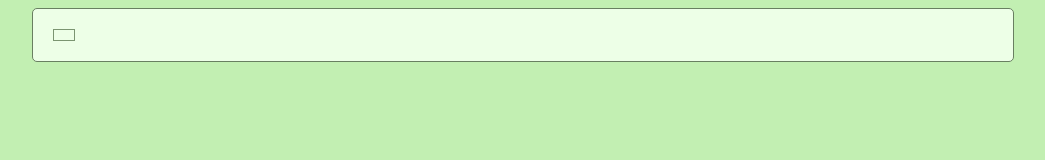
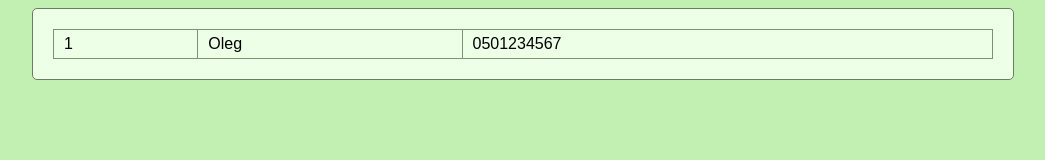
Before and after one commit to artemean/PhoneBook-Backbone, a website: page index.html in a window 1280 px wide. Shown: the whole page, without its empty margins (117-1162 px from the left). Drawn offline with Linux system fonts and the light colour scheme.

Commit message:
make simple item view

```diff
--- a/css/app.css
+++ b/css/app.css
@@ -29,3 +29,7 @@ td {
 	border: 1px solid #7b9571;
 	padding: 5px 10px;
 }
+
+.phonebook table {
+	width: 100%;
+}
--- a/js/app.js
+++ b/js/app.js
@@ -16,13 +16,14 @@ bookItem1.fetch({
 });
 
 
+
 var ItemView = Backbone.View.extend({
 	tagName: 'tr',
-	template: _.template('<td><%= name %></td>'),
+	template: _.template('<td><%= id %></td><td><%= name %></td><td><%= phone %></td>'),
+	model: bookItem1,
 
 	render: function(){
-		console.log(bookItem1.toJSON());
-		this.$el.html(this.template());
+		this.$el.html(this.template(this.model.attributes));
 		return this.$el;
 	}
 });
@@ -33,25 +34,21 @@ var MainView = Backbone.View.extend({
 	template: _.template('<table></table>'),
 
 	initialize: function () {
-		this.itemView = new ItemView({model: bookItem1});
+		this.itemView = new ItemView();
 	},
 
 	render: function () {
 		var self = this;
-		this.$el.html(this.template());
-		// this.$('table').append(this.itemView.render());
-		$.when(bookItem1.fetch()).then(function() {
-		   self.$('table').append(self.itemView.render());
+		self.$el.html(this.template());
+		bookItem1.on('change', function(){
+			self.$('table').append(self.itemView.render());
 		});
-		// console.log(this.$el);
+
 		return this.$el;
-	},
+	}
 });
 
 
-
 var main = new MainView();
-// var item = new ItemView();
-
 
 $('.wrap').append(main.render());
```
